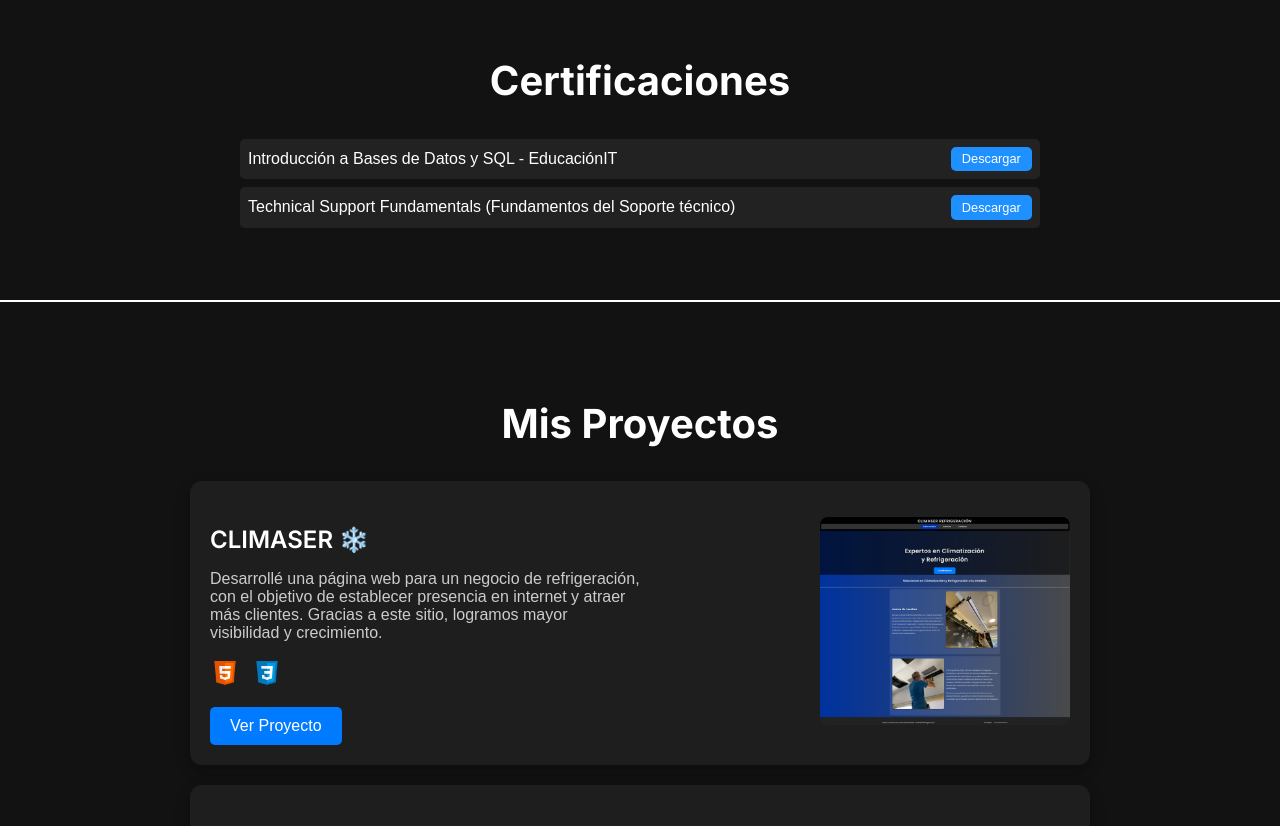
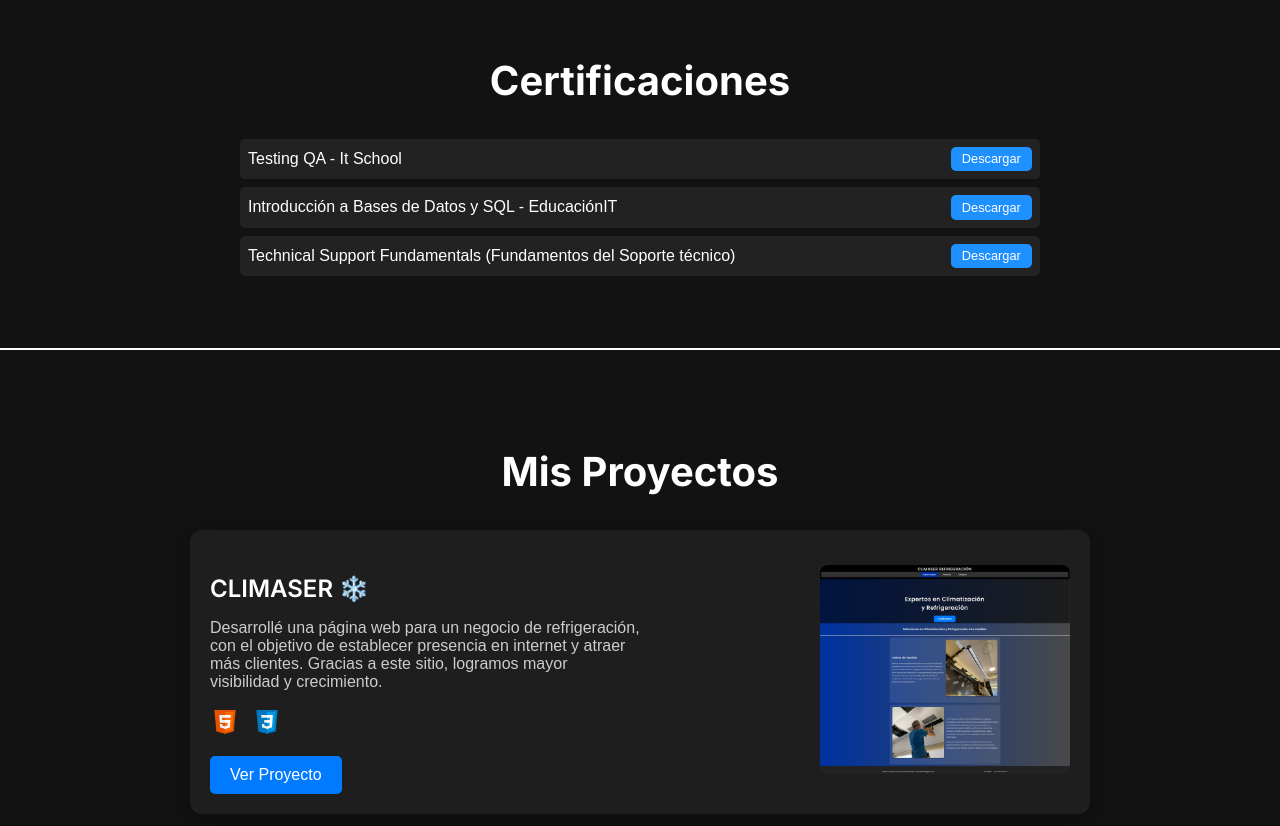
Before and after one commit to matiasleonel28/Portfolio--Matias-Gomez, a plain HTML site: page index.html in a window 1280 px wide. Shown: the part 1300-2126 px from the top of the page. Drawn offline with Linux system fonts and the light colour scheme.

Commit message:
Update index.html
agregada nueva certificacion

```diff
--- a/index.html
+++ b/index.html
@@ -98,6 +98,11 @@
     <h2>Certificaciones</h2>
     <ul class="certificados-lista">
 
+       <li>
+        <span> Testing QA - It School</span>
+        <a href="certis/Testing-Qa.pdf" class="btn-small"
+          download>Descargar</a>
+      </li>
       <li>
         <span> Introducción a Bases de Datos y SQL - EducaciónIT</span>
         <a href="certis/Certificado-Introducción-a-Bases-de-Datos-y-SQL-EducaciónIT.pdf" class="btn-small"
```
